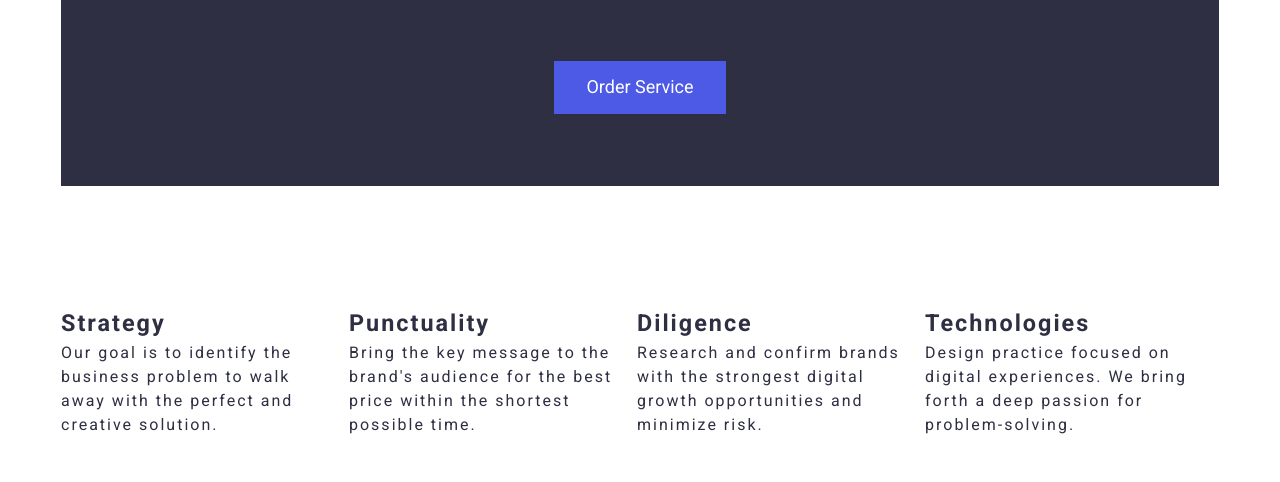
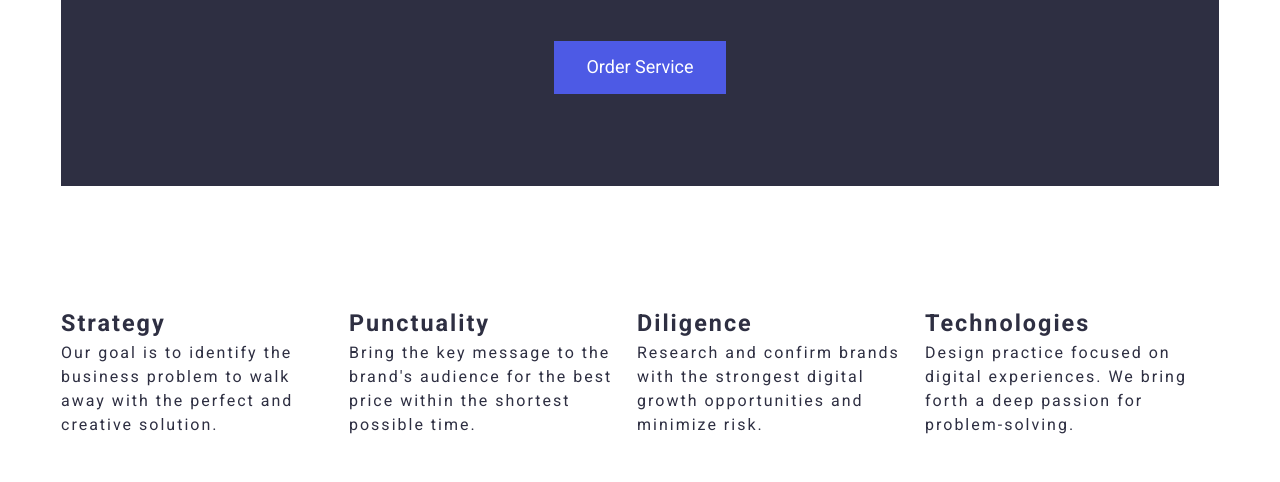
Before and after one commit to FullStackDev2/goit-markup-hw-03, a plain HTML site: page index.html in a window 1280 px wide. Shown: the part 318-800 px from the top of the page. Drawn offline with nearby package versions, Linux system fonts and the light colour scheme.

Commit message:
third homework

```diff
--- a/css/style.css
+++ b/css/style.css
@@ -92,7 +92,7 @@ button {
     border: none;
     cursor: pointer;
     position: relative;
-    top: 48px;
+    top: 28px;
     transform: translate(0, -120px);
 
 }
```
